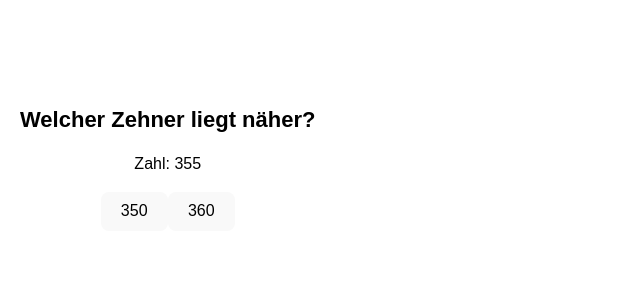
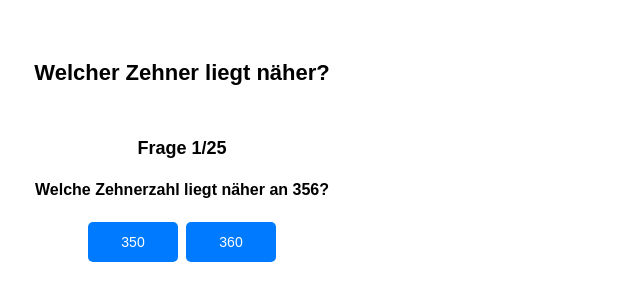
Before and after one commit to hssw24/rund10, a React (Vite) app: page / in a window 1280 px wide. Shown: the part 238-538 px from the top of the page, without its empty margins (0-640 px from the left). Built offline with nearby package versions, Linux system fonts and the light colour scheme.

Commit message:
Beschreibung der Änderungen

```diff
--- a/src/App.jsx
+++ b/src/App.jsx
@@ -44,42 +44,60 @@ const App = () => {
 };
 
 const Game = ({ highScore, updateHighScore, onGameOver }) => {
-  const [number, setNumber] = useState(generateRandomNumber());
-  const [score, setScore] = useState(0);
-  const [mistakes, setMistakes] = useState(0);
-  const [startTime, setStartTime] = useState(Date.now());
+  const generateRandomNumber = () => Math.floor(Math.random() * 1001);
+  const [questionNumber, setQuestionNumber] = useState(1);
+  const [correctCount, setCorrectCount] = useState(0);
+  const [mistakeCount, setMistakeCount] = useState(0);
+  const [currentNumber, setCurrentNumber] = useState(generateRandomNumber());
+  const [isWrongAnswer, setIsWrongAnswer] = useState(false);
+  const [startTime] = useState(Date.now());
 
-  const handleChoice = (choice) => {
-    const correctChoice = number % 10 < 5 ? Math.floor(number / 10) * 10 : Math.ceil(number / 10) * 10;
-    if (choice === correctChoice) {
-      setScore(score + 1);
+  const handleAnswer = (answer) => {
+    const lowerTen = Math.floor(currentNumber / 10) * 10;
+    const upperTen = lowerTen + 10;
+    const correctAnswer = currentNumber % 10 < 5 ? lowerTen : upperTen;
+
+    if (answer === correctAnswer) {
+      setCorrectCount((prev) => prev + 1);
     } else {
-      setMistakes(mistakes + 1);
+      setMistakeCount((prev) => prev + 1);
+      setIsWrongAnswer(true);
+      setTimeout(() => setIsWrongAnswer(false), 2000);
+      return;
     }
-    if (score + mistakes + 1 === 25) {
-      const timeTaken = (Date.now() - startTime) / 1000;
-      updateHighScore({ score, totalMistakes: mistakes, time: timeTaken, totalRounds: 25 });
-      onGameOver();
+    nextQuestion();
+  };
+
+  const nextQuestion = () => {
+    if (questionNumber === 25) {
+      const endTime = Date.now();
+      const elapsedTime = (endTime - startTime) / 1000;
+      updateHighScore({ score: correctCount + 1, time: elapsedTime, totalRounds: 25, totalMistakes: mistakeCount });
+      onGameOver(false);
     } else {
-      setNumber(generateRandomNumber());
+      setQuestionNumber((prev) => prev + 1);
+      setCurrentNumber(generateRandomNumber());
     }
   };
 
+  const lowerTen = Math.floor(currentNumber / 10) * 10;
+  const upperTen = lowerTen + 10;
+
   return (
-    <div>
-      <p>Zahl: {number}</p>
-      <button onClick={() => handleChoice(Math.floor(number / 10) * 10)}> {Math.floor(number / 10) * 10} </button>
-      <button onClick={() => handleChoice(Math.ceil(number / 10) * 10)}> {Math.ceil(number / 10) * 10} </button>
+    <div style={{ ...styles.gameContainer, backgroundColor: isWrongAnswer ? "#FFCCCC" : "#FFFFFF", color: "#000000" }}>
+      <h2 style={styles.subTitle}>Frage {questionNumber}/25</h2>
+      <h3 style={styles.question}>Welche Zehnerzahl liegt näher an {currentNumber}?</h3>
+      <div style={styles.buttonContainer}>
+        <button style={styles.button} onClick={() => handleAnswer(lowerTen)}>{lowerTen}</button>
+        <button style={styles.button} onClick={() => handleAnswer(upperTen)}>{upperTen}</button>
+      </div>
     </div>
   );
 };
 
-const generateRandomNumber = () => Math.floor(Math.random() * 1000);
-
 const Result = ({ highScore, lastResult, onRestart, onResetHighScore }) => (
   <div style={styles.resultContainer}>
     <h2>Spiel beendet!</h2>
-    <p>Spielername: {lastResult?.name || "-"}</p>
     <p>Richtige Antworten: {lastResult?.score || 0}</p>
     <p>Fehlversuche: {lastResult?.totalMistakes || 0}</p>
     <p>Benötigte Zeit: {lastResult?.time.toFixed(2)} Sekunden</p>
@@ -92,9 +110,13 @@ const Result = ({ highScore, lastResult, onRestart, onResetHighScore }) => (
 const styles = {
   container: { textAlign: "center", padding: "20px", fontFamily: "Arial, sans-serif", backgroundColor: "#FFFFFF", color: "#000000" },
   title: { fontSize: "22px", marginBottom: "20px" },
-  resultContainer: { textAlign: "center", padding: "20px", backgroundColor: "#F8F9FA", borderRadius: "8px" },
+  subTitle: { fontSize: "18px", marginBottom: "10px" },
+  question: { fontSize: "16px", marginBottom: "20px" },
+  gameContainer: { transition: "background-color 0.5s", padding: "15px", borderRadius: "8px" },
+  buttonContainer: { display: "flex", justifyContent: "center", gap: "8px", flexWrap: "wrap" },
   button: { padding: "12px 15px", fontSize: "14px", backgroundColor: "#007BFF", color: "white", border: "none", borderRadius: "5px", cursor: "pointer", minWidth: "90px" },
   resetButton: { padding: "12px 15px", fontSize: "14px", backgroundColor: "#FF5733", color: "white", border: "none", borderRadius: "5px", cursor: "pointer", minWidth: "90px" },
+  resultContainer: { textAlign: "center", padding: "20px", backgroundColor: "#F8F9FA", borderRadius: "8px" },
 };
 
 export default App;
```
